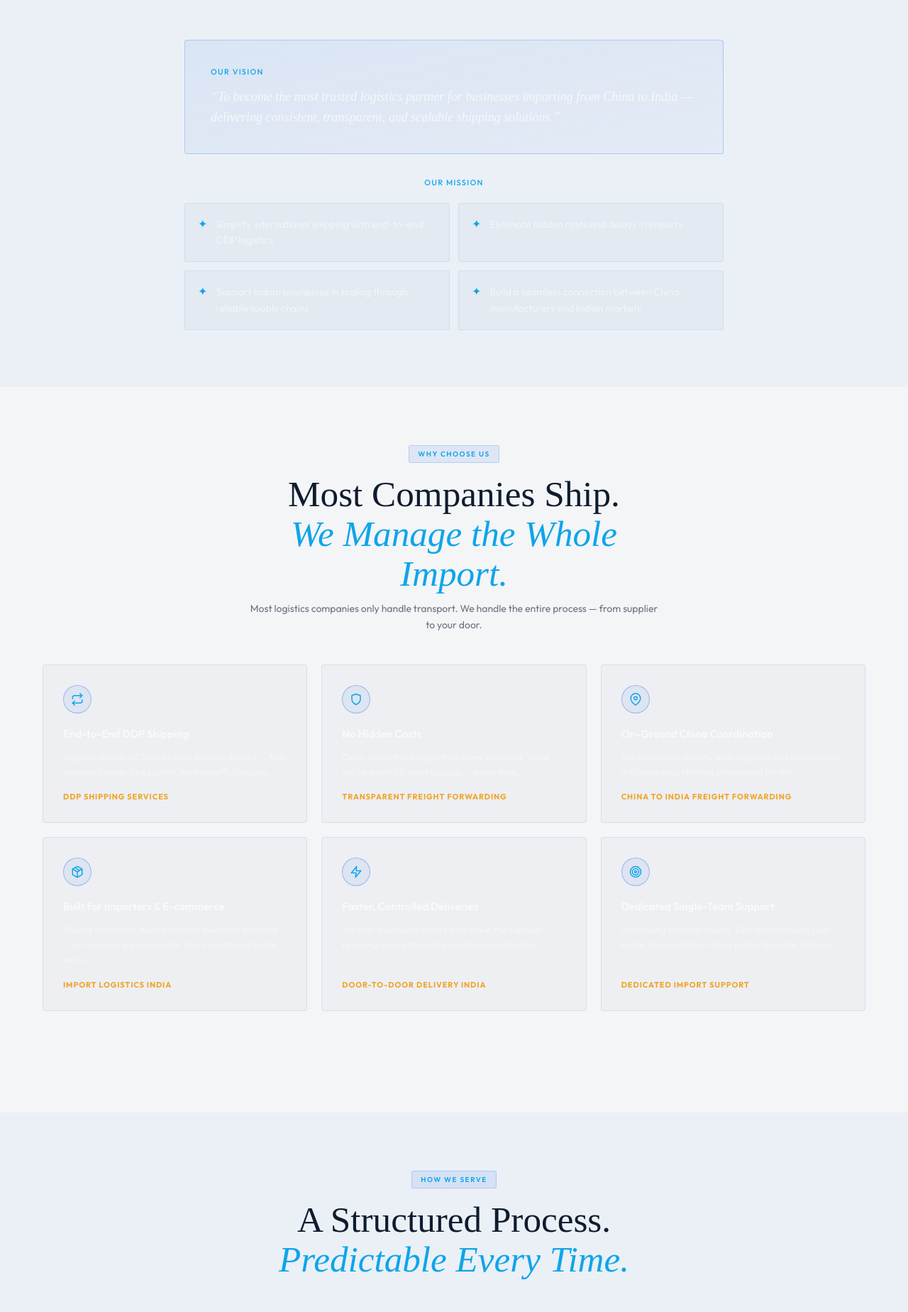
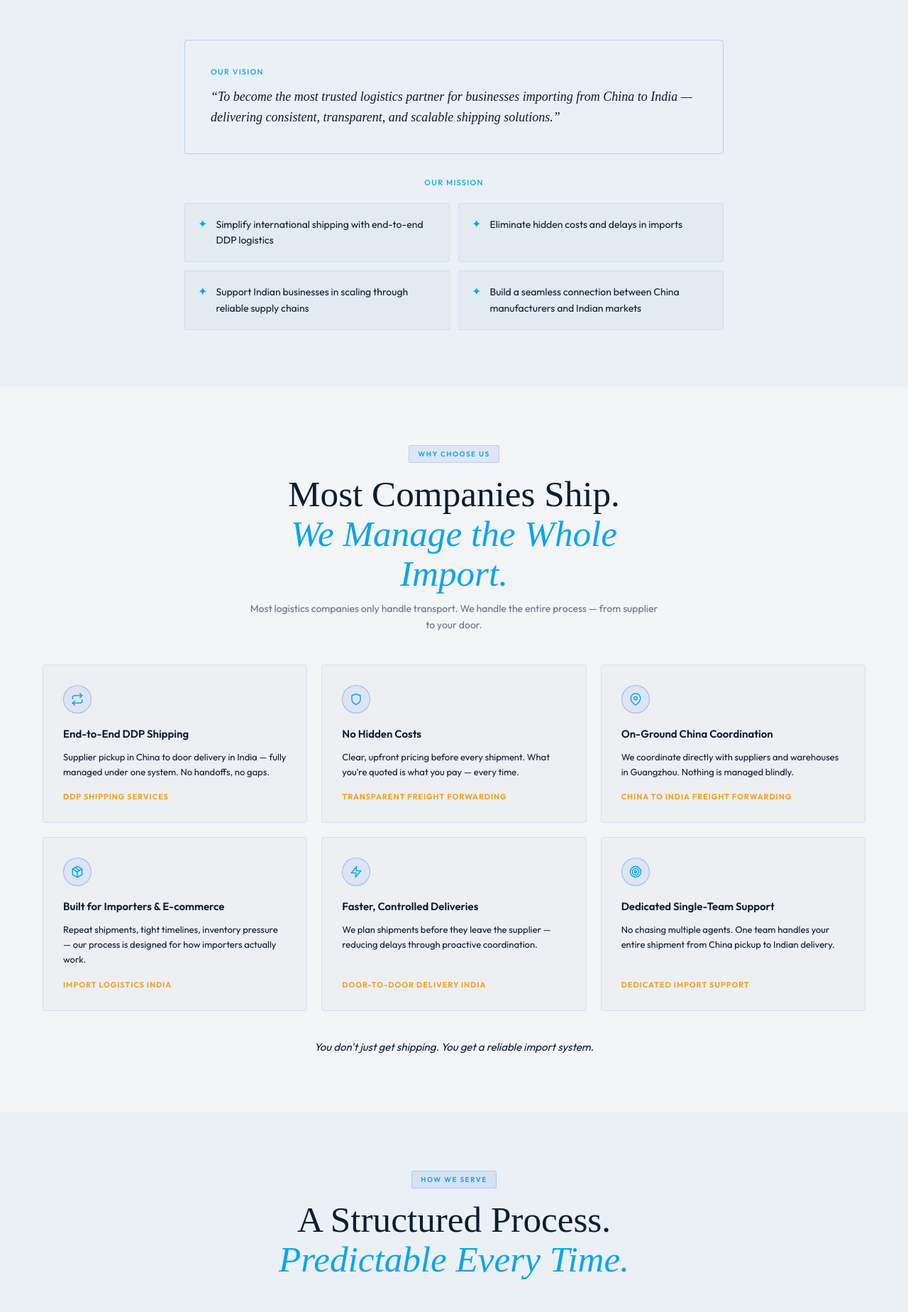
Before and after one commit to ctiddp-it/ctiddp-new-web, a Next.js app: page /about in a window 1280 px wide. Shown: the part 2385-4233 px from the top of the page at 71% size. Built offline with nearby package versions, Linux system fonts and the light colour scheme.

Commit message:
removed hardcoded rgba white values - about,cantonfair & how-it-works page

```diff
--- a/src/app/about/page.jsx
+++ b/src/app/about/page.jsx
@@ -250,9 +250,9 @@ export default function AboutPage() {
             </div>
 
             {/* Vision Card */}
-            <div className="reveal bg-gradient-to-br from-[rgba(37,99,235,0.08)] to-[rgba(37,99,235,0.03)] border border-[rgba(37,99,235,0.25)] rounded-[4px] p-8 sm:p-9 mb-8 max-w-[760px] mx-auto">
+            <div className="reveal bg-gradient-to-br ttext-white border border-[rgba(37,99,235,0.25)] rounded-[4px] p-8 sm:p-9 mb-8 max-w-[760px] mx-auto">
               <div className="text-[11px] tracking-[0.12em] uppercase text-gold-light mb-3 font-medium">Our Vision</div>
-              <p className="text-lg text-[rgba(250,250,248,0.9)] leading-relaxed font-['Cormorant_Garamond',serif] italic">
+              <p className="text-lg text-white leading-relaxed font-['Cormorant_Garamond',serif] italic">
                 &ldquo;To become the most trusted logistics partner for businesses importing from China to India — delivering consistent, transparent, and scalable shipping solutions.&rdquo;
               </p>
             </div>
@@ -264,7 +264,7 @@ export default function AboutPage() {
                 {MISSION_POINTS.map((point, i) => (
                   <div key={i} className="reveal bg-[var(--overlay-card)] border border-[rgba(37,99,235,0.1)] rounded-[3px] p-4 sm:p-[18px] flex items-start gap-3 hover:border-[rgba(37,99,235,0.2)] transition-colors">
                     <span className="text-gold-light text-base leading-none shrink-0 mt-0.5">✦</span>
-                    <span className="text-sm text-[rgba(250,250,248,0.72)] leading-relaxed">{point}</span>
+                    <span className="text-sm text-white leading-relaxed">{point}</span>
                   </div>
                 ))}
               </div>
@@ -297,13 +297,13 @@ export default function AboutPage() {
                       </span>
                     </div>
                   </div>
-                  <div className="text-[15px] font-semibold text-[rgba(250,250,248,0.95)] leading-tight">{item.title}</div>
-                  <div className="text-[13px] text-[rgba(250,250,248,0.6)] leading-relaxed flex-grow">{item.desc}</div>
+                  <div className="text-[15px] font-semibold text-white leading-tight">{item.title}</div>
+                  <div className="text-[13px] text-white leading-relaxed flex-grow">{item.desc}</div>
                   <div className="text-[11px] font-bold tracking-[0.08em] uppercase text-[rgba(240,150,4,0.85)] mt-1">{item.keyword}</div>
                 </article>
               ))}
             </div>
-            <p className="text-center mt-10 text-[15px] text-[rgba(250,250,248,0.5)] italic">
+            <p className="text-center mt-10 text-[15px] text-white italic">
               You don&apos;t just get shipping. You get a reliable import system.
             </p>
           </div>
@@ -329,8 +329,8 @@ export default function AboutPage() {
                     <span className="font-['Cormorant_Garamond',serif] text-sm sm:text-base font-semibold text-gold-light">{step.num}</span>
                   </div>
                   <div className="bg-[var(--overlay-card)] border border-[rgba(37,99,235,0.1)] rounded-[4px] p-4 sm:p-5 flex-1 hover:border-[rgba(37,99,235,0.25)] transition-colors">
-                    <div className="text-sm sm:text-[15px] font-semibold text-[rgba(250,250,248,0.95)] mb-2">{step.title}</div>
-                    <div className="text-[12px] sm:text-[13px] text-[rgba(250,250,248,0.6)] leading-relaxed">{step.desc}</div>
+                    <div className="text-sm sm:text-[15px] font-semibold text-white mb-2">{step.title}</div>
+                    <div className="text-[12px] sm:text-[13px] text-white leading-relaxed">{step.desc}</div>
                   </div>
                 </div>
               ))}
--- a/src/app/canton-fair/page.jsx
+++ b/src/app/canton-fair/page.jsx
@@ -358,7 +358,7 @@ export default function CantonFairPage() {
                     "One DDP shipment to your India door",
                     "All-inclusive pricing, no customs surprises"
                   ].map((item) => (
-                    <li key={item} className="flex items-start gap-2 text-[13px] text-[rgba(250,250,248,0.8)]">
+                    <li key={item} className="flex items-start gap-2 text-[13px] text-white">
                       <span className="text-gold-light shrink-0 mt-0.5">✓</span>
                       <span>{item}</span>
                     </li>
@@ -432,7 +432,7 @@ export default function CantonFairPage() {
 
               <div className="flex flex-col gap-3">
                 {SOURCING_ITEMS.map(item => (
-                  <div key={item} className="flex gap-2.5 text-[13px] text-[rgba(250,250,248,0.75)]">
+                  <div key={item} className="flex gap-2.5 text-[13px] text-white">
                     <span className="text-gold shrink-0">✓</span>
                     {item}
                   </div>
--- a/src/app/how-it-works/page.jsx
+++ b/src/app/how-it-works/page.jsx
@@ -235,7 +235,7 @@ export default function HowItWorksPage() {
                   ].map(([label, val]) => (
                     <div key={label} className="flex justify-between items-center py-2.5 border-b border-[var(--overlay-card-border)] last:border-0">
                       <span className="text-xs text-muted">{label}</span>
-                      <span className="text-[13px] text-[rgba(250,250,248,0.8)] font-medium">{val}</span>
+                      <span className="text-[13px] text-white font-medium">{val}</span>
                     </div>
                   ))}
                 </div>
@@ -266,7 +266,7 @@ export default function HowItWorksPage() {
                   ].map(([label, val]) => (
                     <div key={label} className="flex justify-between items-center py-2.5 border-b border-[var(--overlay-card-border)] last:border-0">
                       <span className="text-xs text-muted">{label}</span>
-                      <span className="text-[13px] text-[rgba(250,250,248,0.8)] font-medium">{val}</span>
+                      <span className="text-[13px] text-white font-medium">{val}</span>
                     </div>
                   ))}
                 </div>
```
